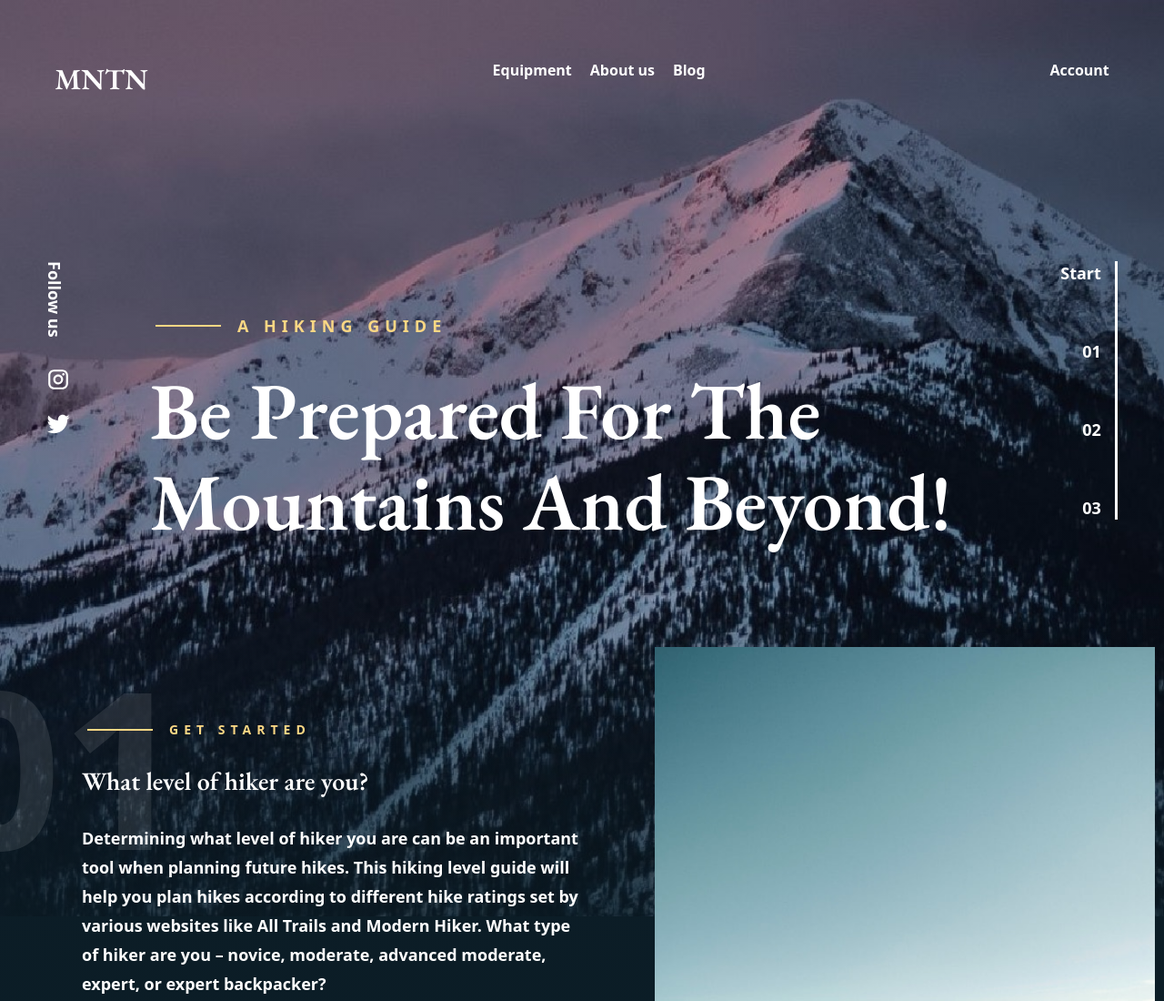
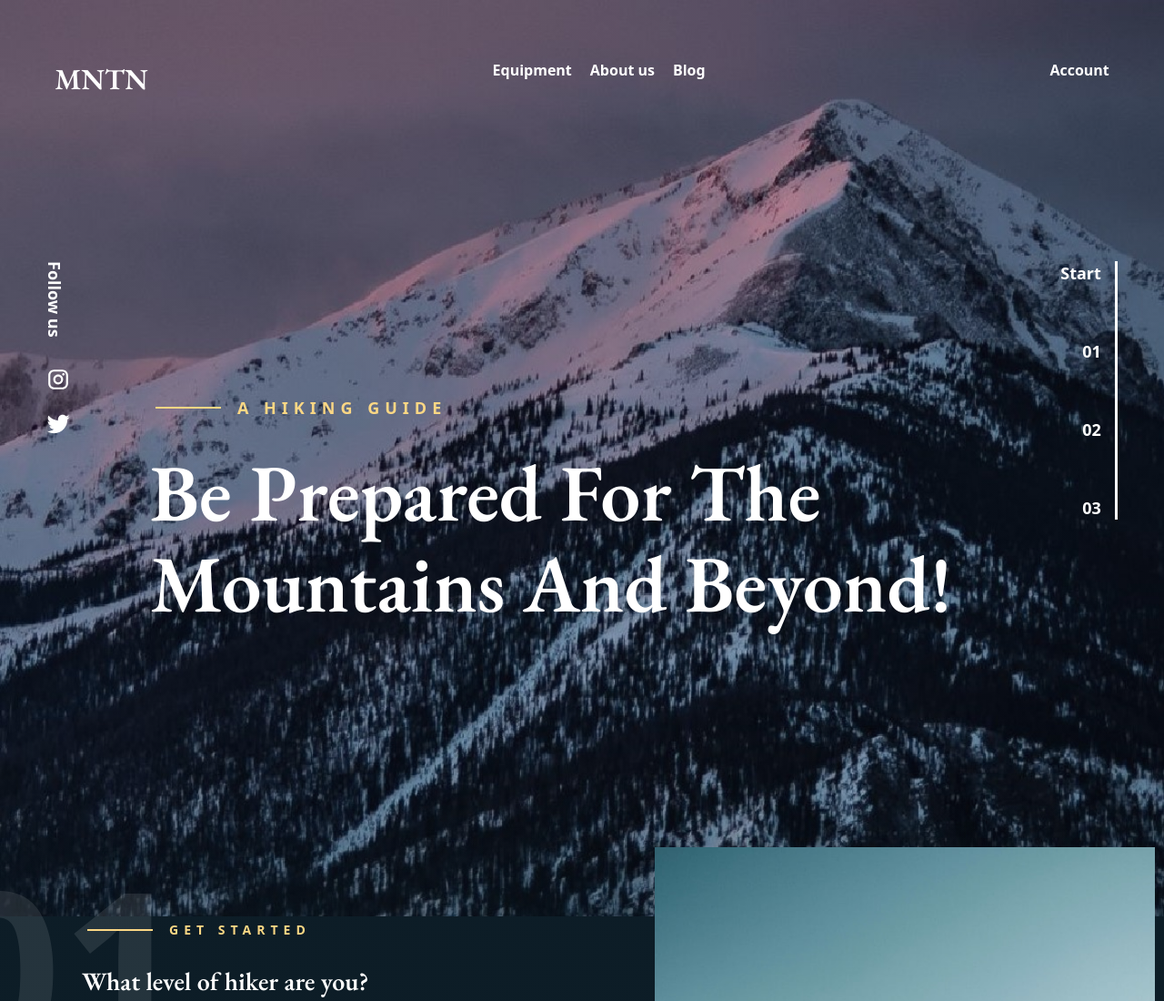
Before and after one commit to ihorsmyk/intentsg-hw-html-css, a website built with Parcel: page src/index.html in a window 1280 px wide. Shown: the top 1100 px of the page at 91% size. Built offline with nearby package versions, Linux system fonts and the light colour scheme.

Commit message:
fix hero

```diff
--- a/src/sass/layout/_hero.scss
+++ b/src/sass/layout/_hero.scss
@@ -51,6 +51,7 @@
 @media screen and (min-width: 1280px) {
   .hero {
     max-width: 950px;
+    padding: 150px 0 180px 0;
 
     &__text {
       @include font(800, 18px, 22px);
```
